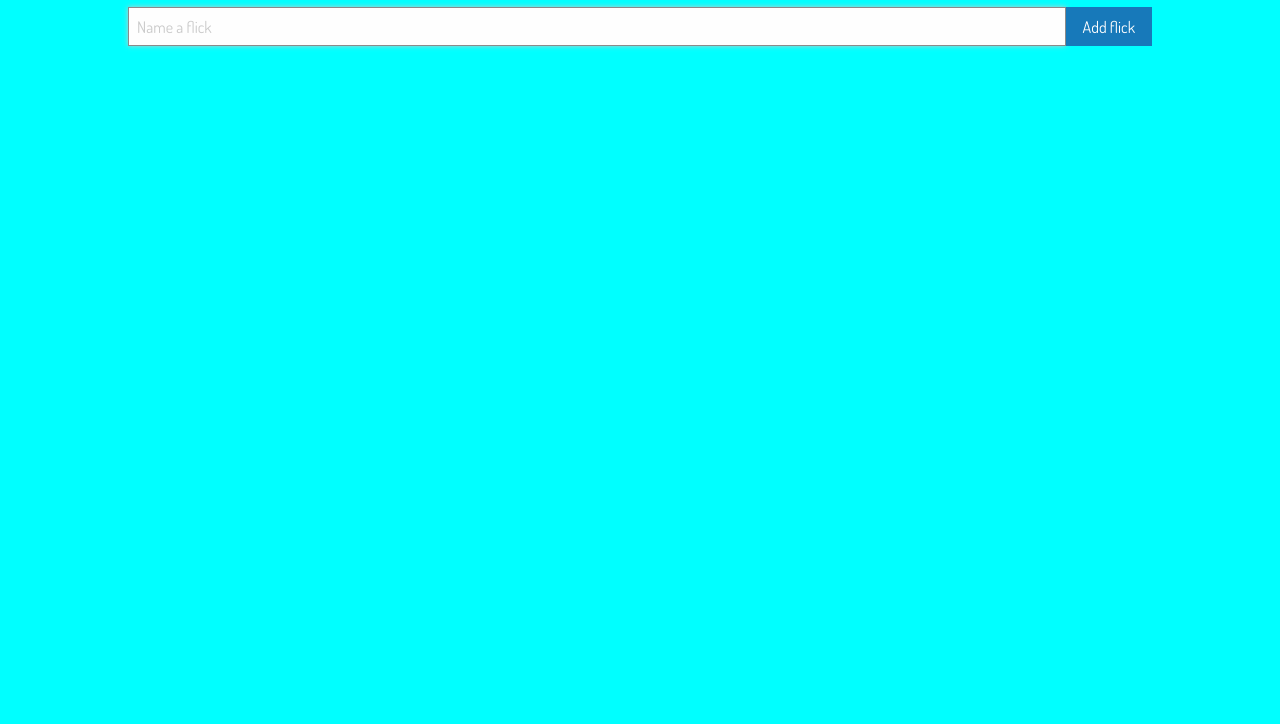
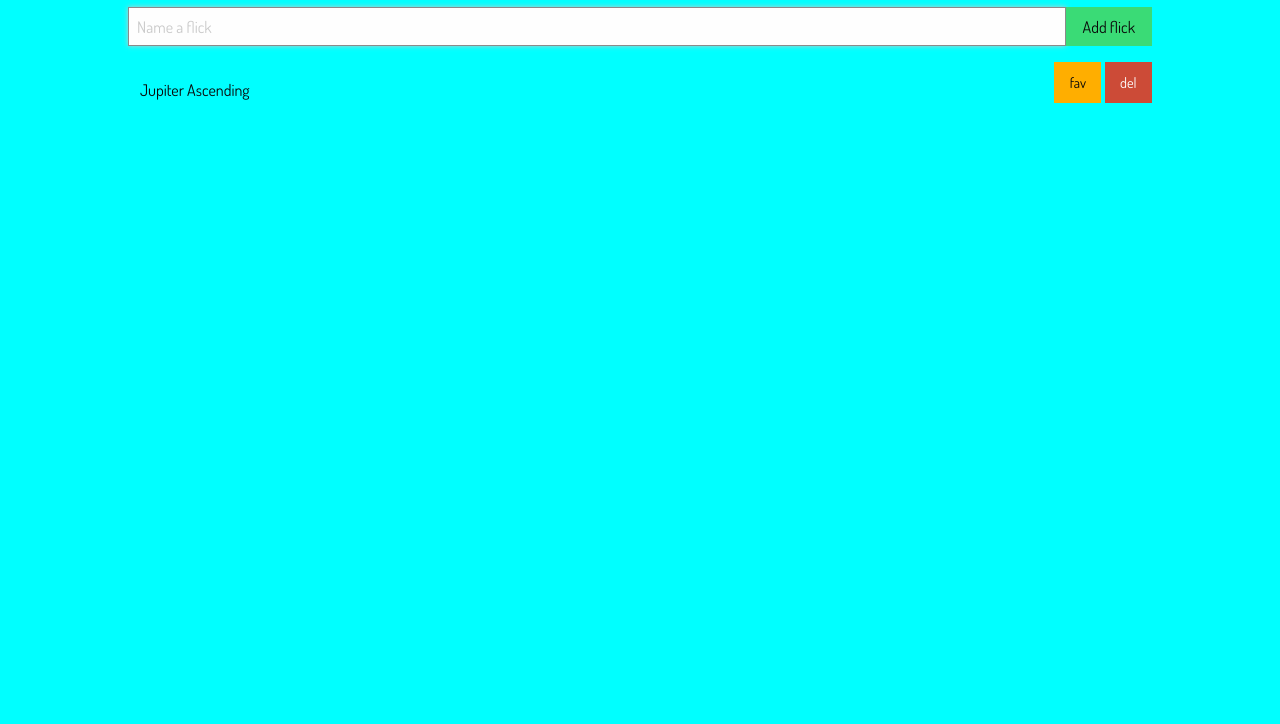
Before and after one commit to ritikamehta1/My_New_Project, a plain HTML site: page index.html in a window 1280 px wide. Shown: the part 76-800 px from the top of the page. Drawn offline with nearby package versions, Linux system fonts and the light colour scheme.

Commit message:
add and style flick template

```diff
--- a/index.css
+++ b/index.css
@@ -25,3 +25,8 @@ dl li {
   list-style: none;
   margin-top: 1rem;
 }
+
+.flickName {
+    margin: 0 0.75rem
+
+}
--- a/index.html
+++ b/index.html
@@ -25,7 +25,7 @@
         >
         <div class="input-group-button">
             <button
-                class="button"
+                class="success button"
                 type="submit"
             >
                 Add flick
@@ -34,7 +34,15 @@
     </div>
 </form>
 
-<ul id="flickList"></ul>
+<ul id="flickList" class="no-bullet">
+        <li class="flick grid-x align-middle">
+          <span class="flickName auto cell">Jupiter Ascending</span>
+          <span class="actions shrink cell">
+            <button class="warning button">fav</button>
+            <button class="alert button">del</button>
+          </span>
+        </li>
+</ul>
 </main>
 
     <div id="movies"></div>
```
